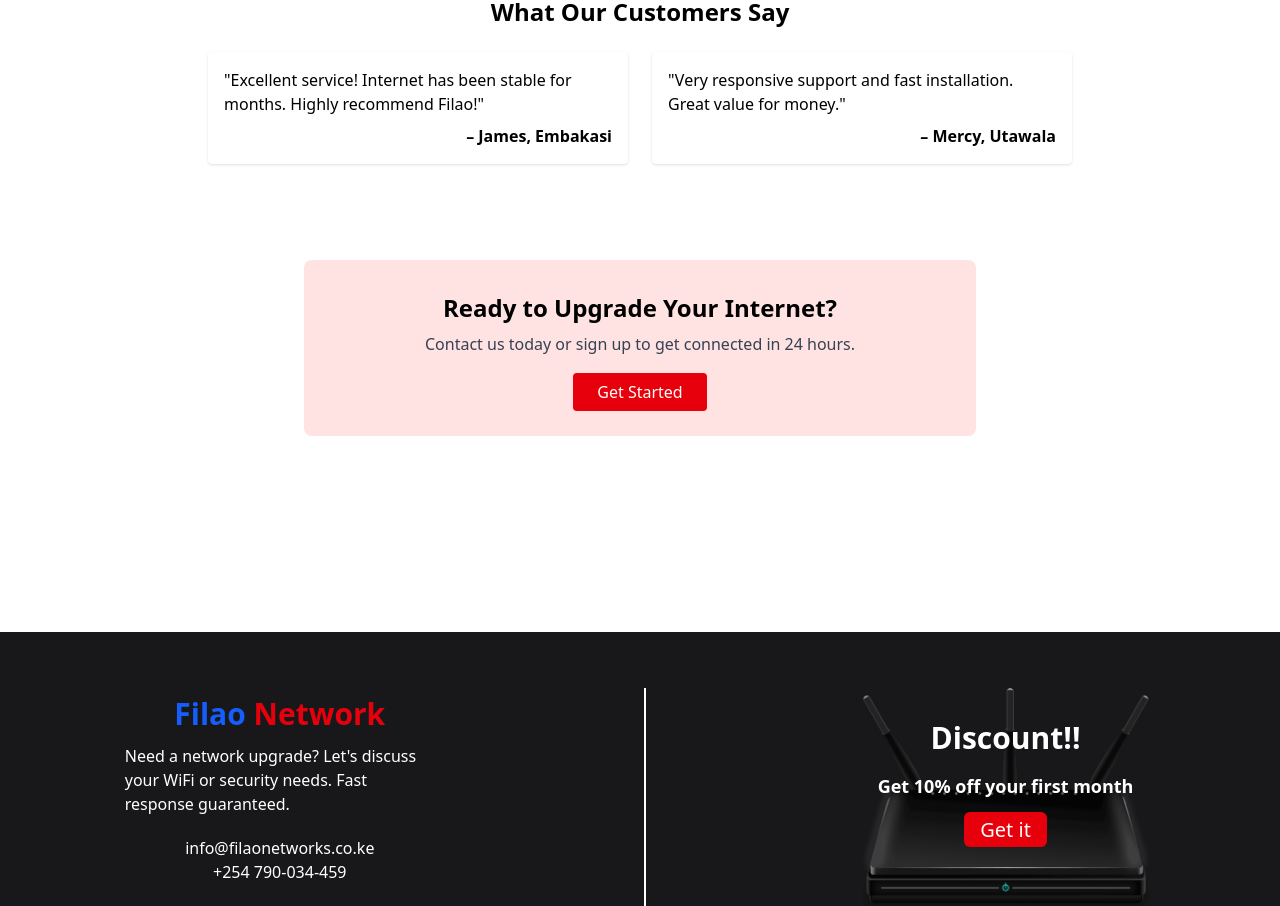
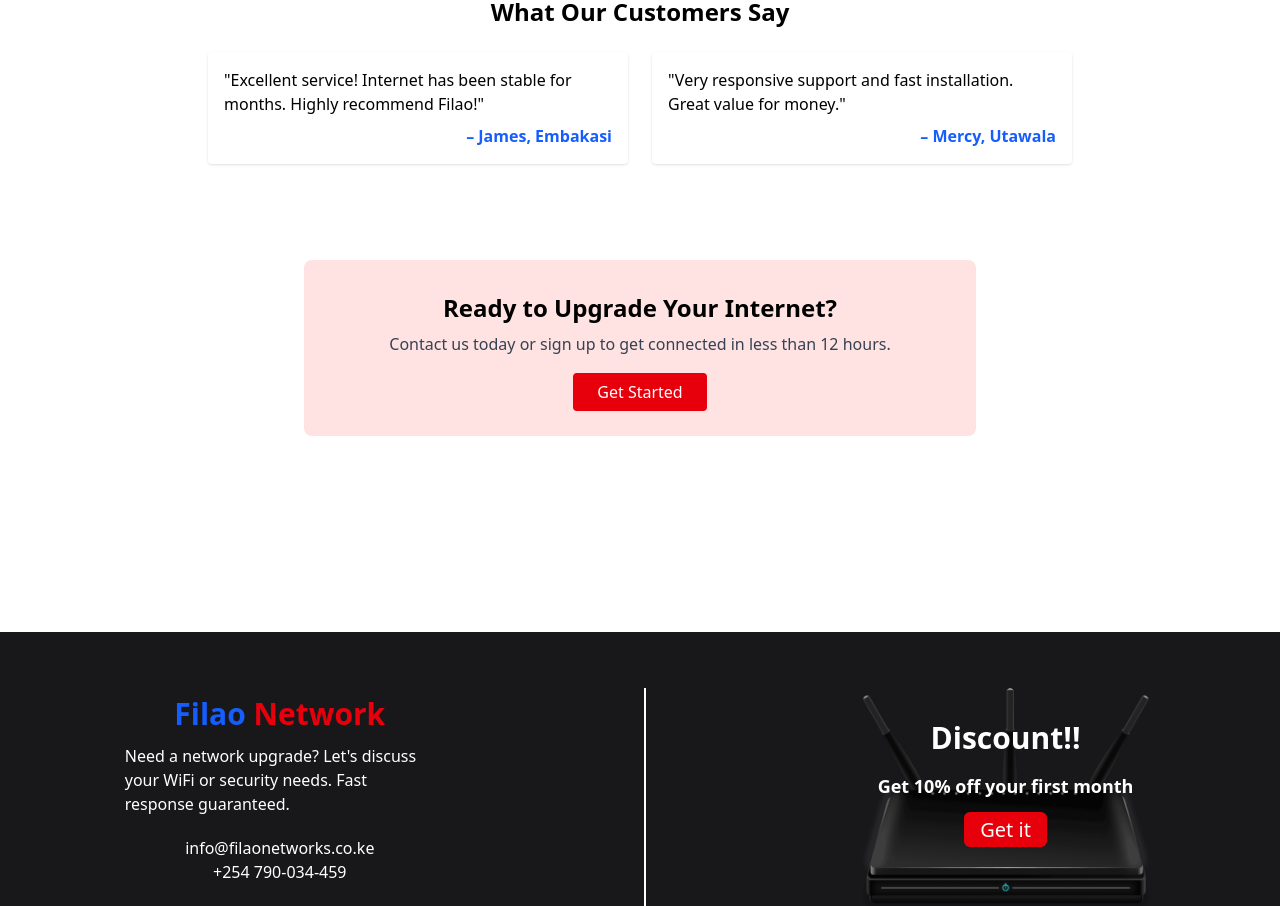
Before and after one commit to millan-amara/filaonetworks, a React (Vite) app: page /packages in a window 1280 px wide. Shown: the part 2320-3226 px from the top of the page. Built offline with nearby package versions, Linux system fonts and the light colour scheme.

Commit message:
adjust navbar stickiness

```diff
--- a/src/components/Navbar.jsx
+++ b/src/components/Navbar.jsx
@@ -27,7 +27,7 @@
 
         <header
             className={`px-8 flex justify-between items-center sticky top-0 z-30 text-black transition-all duration-300 ${
-                isHome ? "bg-white md:bg-transparent md:text-white sticky" : "bg-white shadow-md"
+                isHome ? "bg-white md:bg-transparent md:text-white" : "bg-white shadow-md"
             }`}
         >
 
--- a/src/pages/Packages.jsx
+++ b/src/pages/Packages.jsx
@@ -197,17 +197,17 @@
         <div className="grid md:grid-cols-2 gap-6 text-left">
             <div className="bg-white p-4 shadow rounded">
               <p>"Excellent service! Internet has been stable for months. Highly recommend Filao!"</p>
-              <p className="mt-2 text-right font-semibold">– James, Embakasi</p>
+              <p className="mt-2 text-right text-blue-600 font-semibold">– James, Embakasi</p>
             </div>
             <div className="bg-white p-4 shadow rounded">
               <p>"Very responsive support and fast installation. Great value for money."</p>
-              <p className="mt-2 text-right font-semibold">– Mercy, Utawala</p>
+              <p className="mt-2 text-right text-blue-600 font-semibold">– Mercy, Utawala</p>
             </div>
         </div>
 
         <section className="my-8 md:mt-24 py-8 bg-red-100 text-center rounded-lg mx-0 md:mx-24">
             <h2 className="text-2xl font-bold mb-2">Ready to Upgrade Your Internet?</h2>
-            <p className="mb-6 text-gray-700">Contact us today or sign up to get connected in 24 hours.</p>
+            <p className="mb-6 text-gray-700">Contact us today or sign up to get connected in less than 12 hours.</p>
             <a href={`https://wa.me/+254790034459`} target="_blank" rel="noopener noreferrer" className="bg-red-600 text-white px-6 py-2 rounded hover:bg-red-700">Get Started</a>
         </section>
     </section>
```
